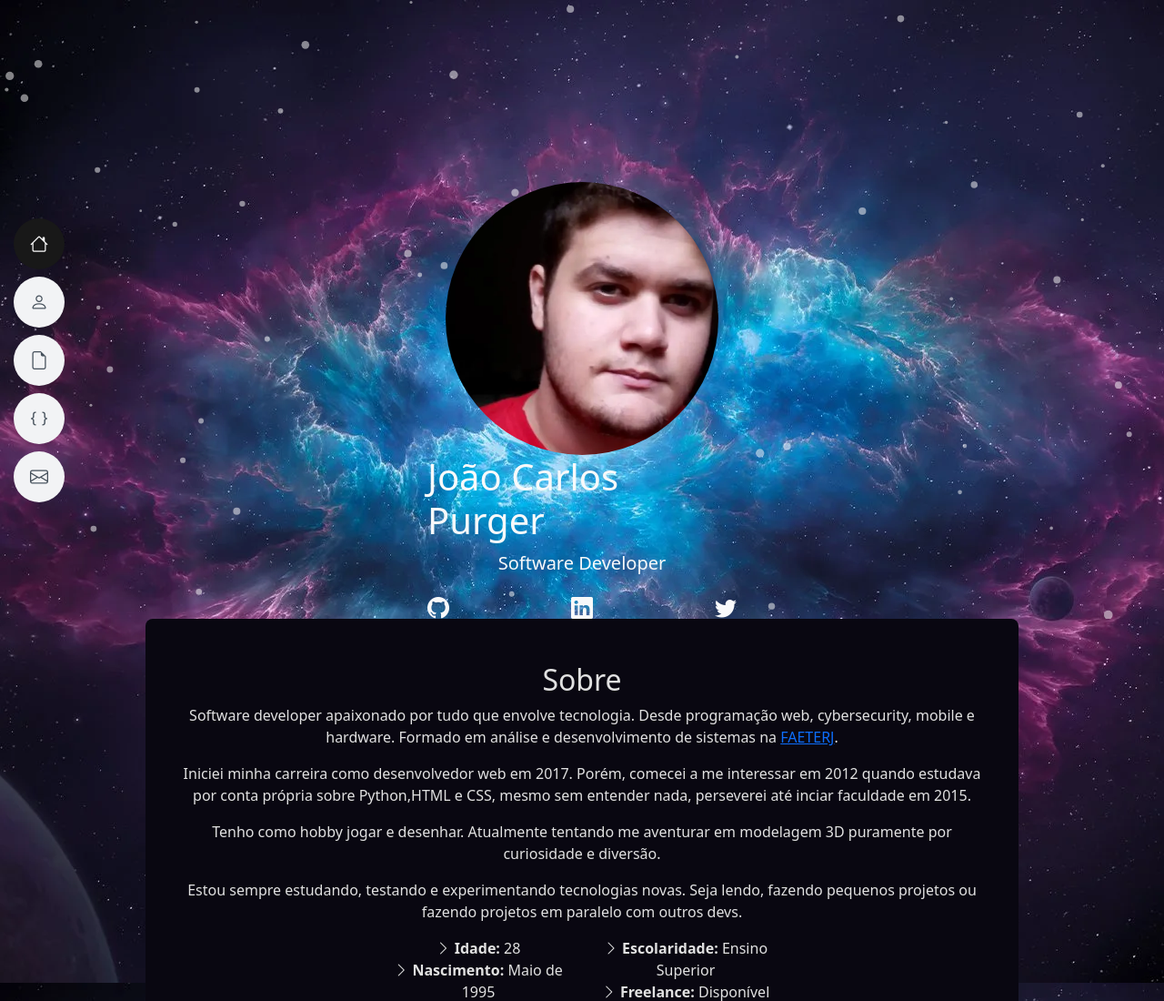
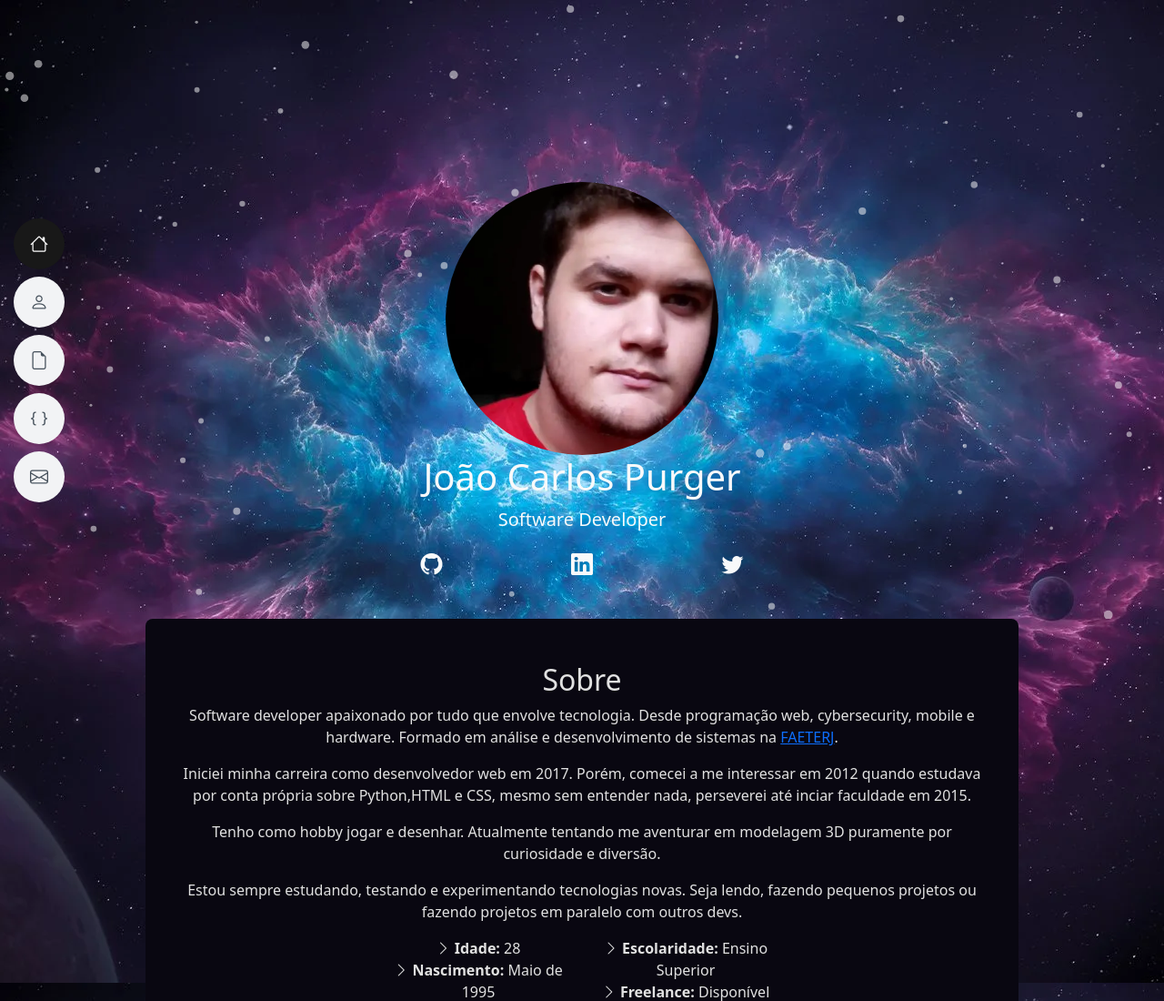
Before and after one commit to JCPurger/jcpurger.github.io, a plain HTML site: page index.html in a window 1280 px wide. Shown: the top 1100 px of the page at 91% size. Drawn offline with nearby package versions, Linux system fonts and the light colour scheme.

Commit message:
fix #me width

```diff
--- a/assets/style/style.css
+++ b/assets/style/style.css
@@ -131,7 +131,7 @@ main {
 #me {
   position: relative;
   z-index: 9999;
-  width: 340px;
+  width: 355px;
   margin: auto;
 }
 
```
